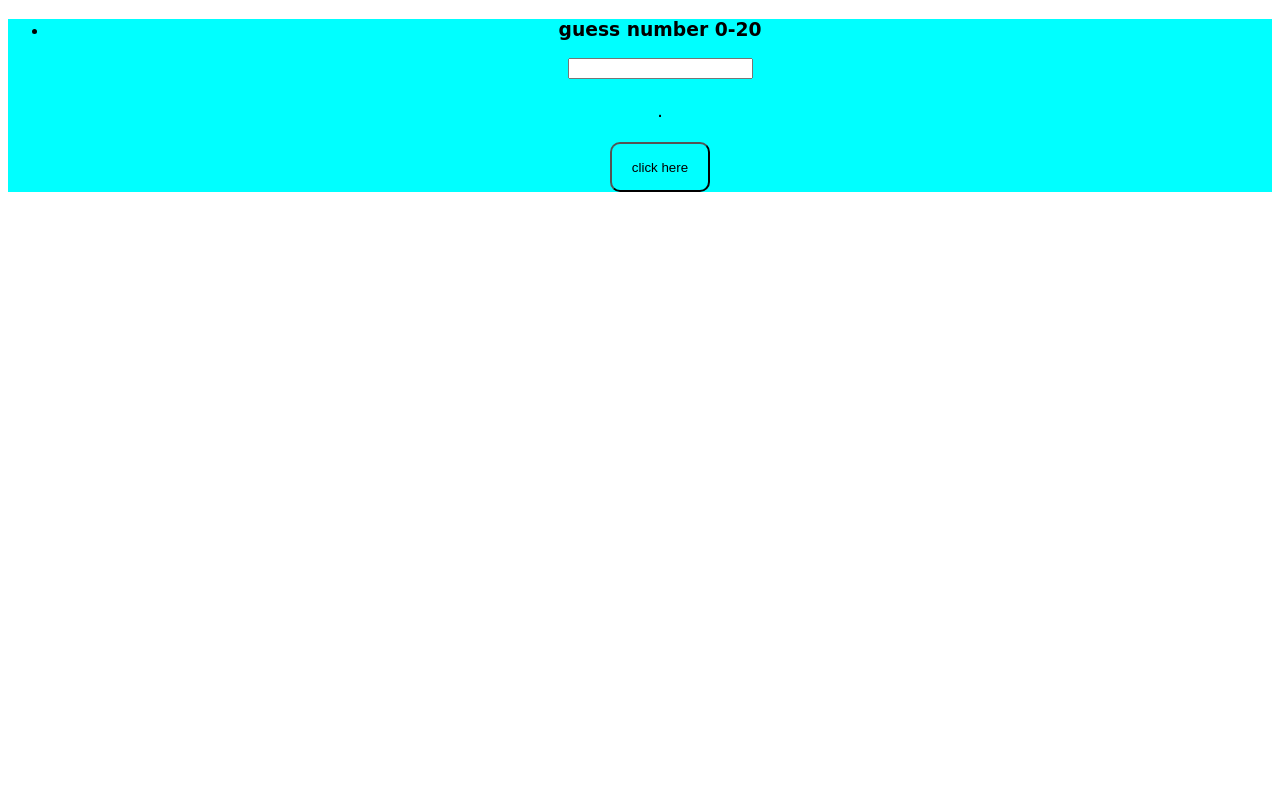
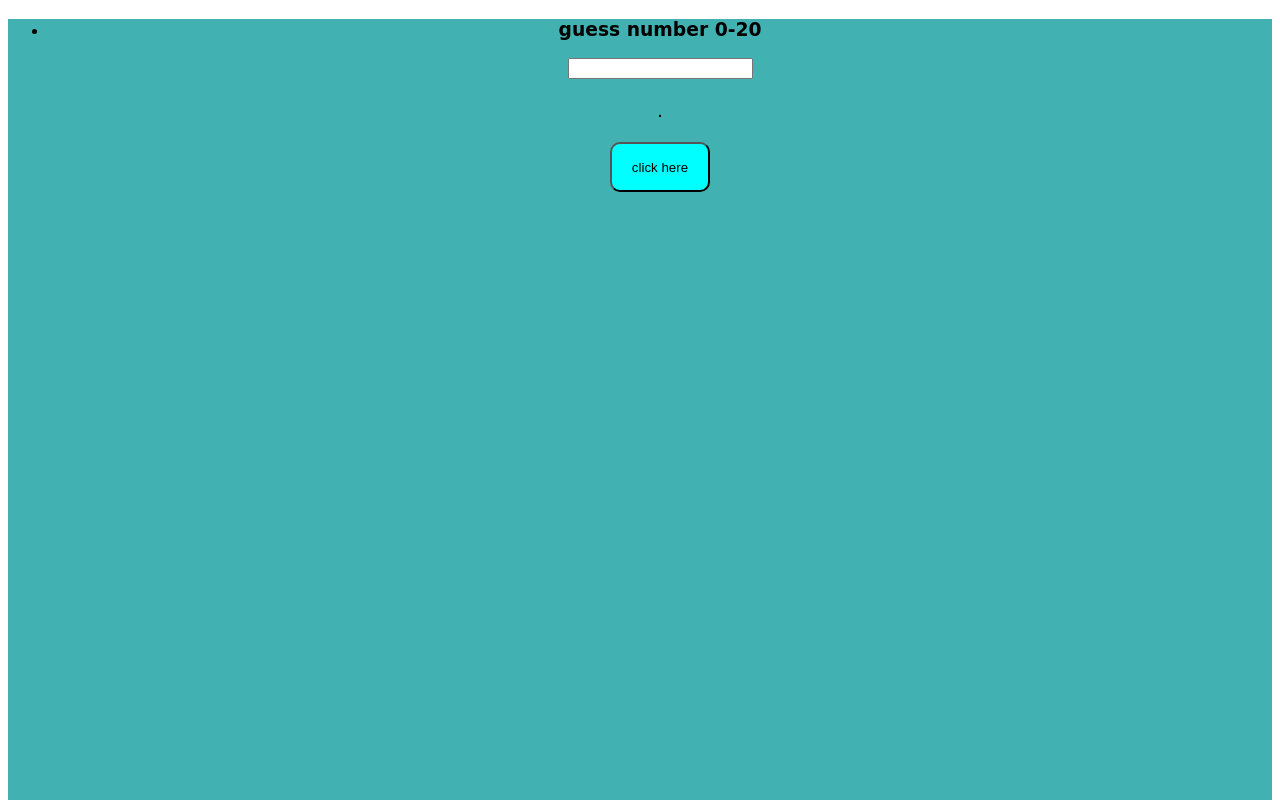
Before and after one commit to monika-ghimire/guess-number-game, a plain HTML site: page index.html in a window 1280 px wide. Shown: the top 800 px of the page. Drawn offline with Linux system fonts and the light colour scheme.

Commit message:
little change

```diff
--- a/css/style.css
+++ b/css/style.css
@@ -1,10 +1,10 @@
 .body
 {
 
-
-    background-color: aqua;
+    background-color: rgb(65, 177, 177);
     text-align: center;
     justify-content: center;
+    height:1000px;
 }
 .body p{
     font-size:20px;
@@ -19,7 +19,7 @@
 {
     background-color: aqua;
     width:100px;
-    height:50px;
+    height: 50px;;
    border-radius:10px ;
 
 }
```
